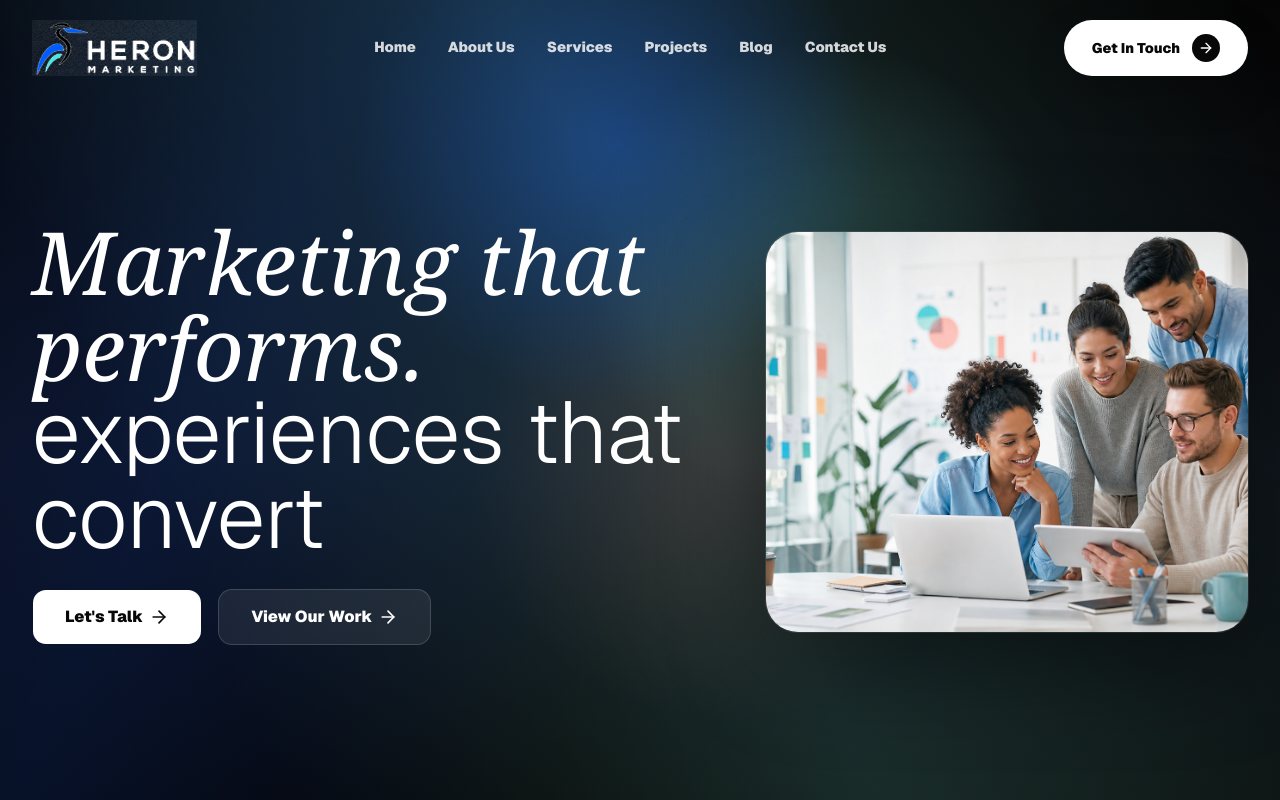
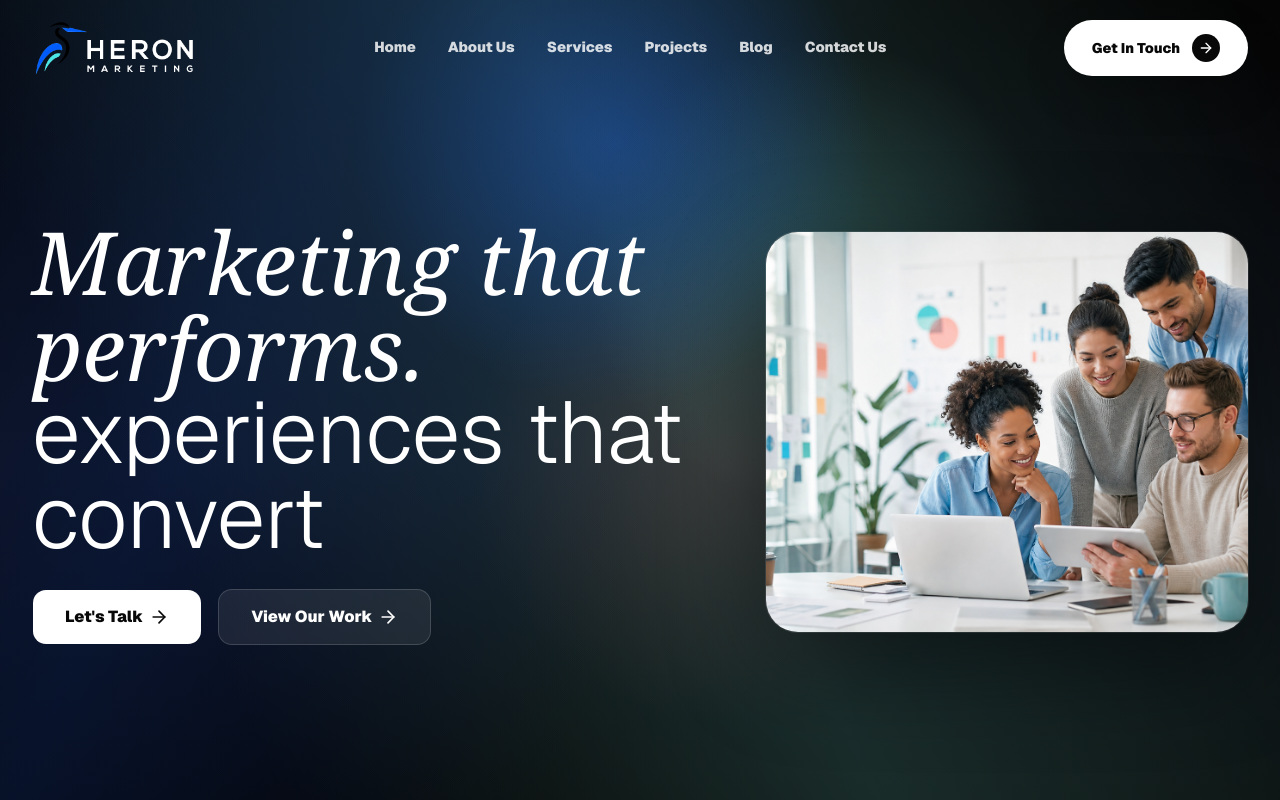
Before and after one commit to hammadi19/Heron, a Next.js app: page / in a window 1280 px wide. Shown: the top 800 px of the page. Built offline with nearby package versions, Linux system fonts and the light colour scheme.

Commit message:
Clean logo transparency and edges

```diff
--- a/components/site/logo.tsx
+++ b/components/site/logo.tsx
@@ -35,8 +35,8 @@ export function HeronLogo({
       <Image
         src={inverted ? "/heron-logo-lockup-white.png" : "/heron-logo-lockup-transparent.png"}
         alt="Heron Marketing"
-        width={560}
-        height={190}
+        width={1120}
+        height={380}
         priority
         className="site-logo-lockup h-10 w-auto object-contain transition-all duration-300 sm:h-14"
       />
```
Also changed, not shown: public/heron-logo-lockup-transparent.png, public/heron-logo-lockup-white.png.
